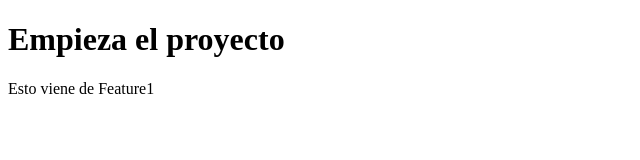
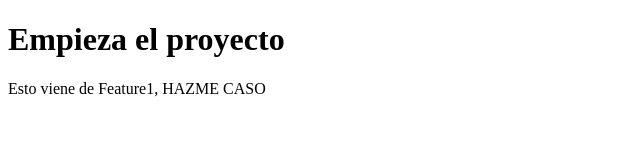
Before and after one commit to Raquel910/ProyectoGIT, a plain HTML site: page index.html in a window 1280 px wide. Shown: the whole page, without its empty margins (0-640 px from the left). Drawn offline with Linux system fonts and the light colour scheme.

Commit message:
HAZME CASO

```diff
--- a/index.html
+++ b/index.html
@@ -7,7 +7,7 @@
 </head>
 <body>
     <h1>Empieza el proyecto</h1>
-    <p>Esto viene de Feature1</p>
+    <p>Esto viene de Feature1, HAZME CASO</p>
 
 </body>
 </html>
```
